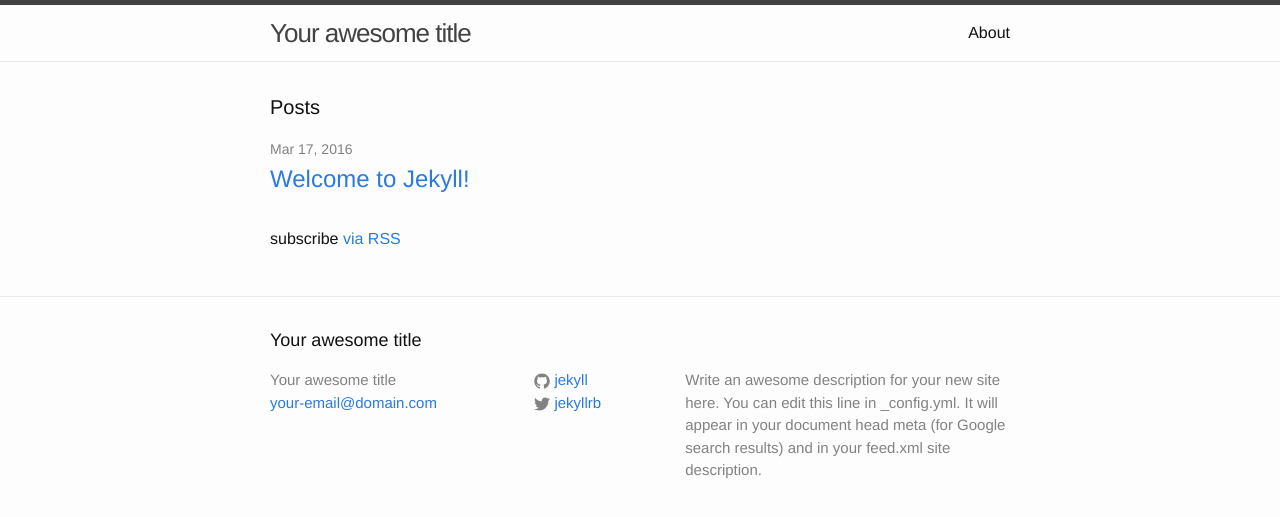
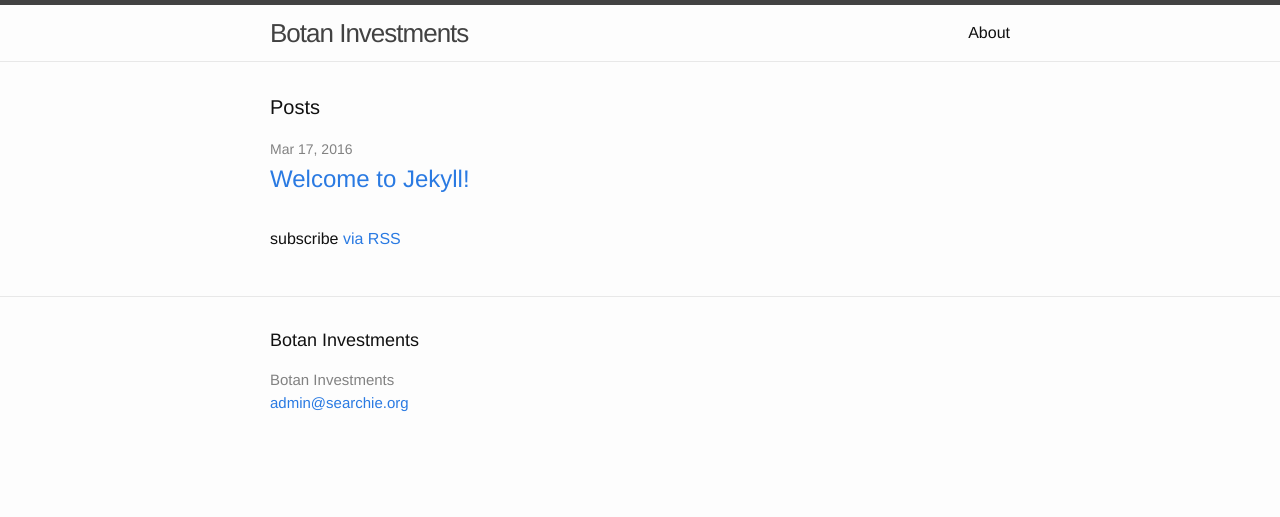
Before and after one commit to gfv/blog, a Jekyll site: the page built from index.html, in a window 1280 px wide. Shown: the top 517 px of the page. Built offline with Jekyll 4.4.1, drawn with Linux system fonts in a browser that asks for light colours.

Commit message:
change config

```diff
--- a/_config.yml
+++ b/_config.yml
@@ -6,16 +6,16 @@
 # 'jekyll serve'. If you change this file, please restart the server process.
 
 # Site settings
-title: Your awesome title
-email: your-email@domain.com
-description: > # this means to ignore newlines until "baseurl:"
-  Write an awesome description for your new site here. You can edit this
-  line in _config.yml. It will appear in your document head meta (for
-  Google search results) and in your feed.xml site description.
+title: Botan Investments
+email: admin@searchie.org
+# description: > # this means to ignore newlines until "baseurl:"
+#   Write an awesome description for your new site here. You can edit this
+#   line in _config.yml. It will appear in your document head meta (for
+#   Google search results) and in your feed.xml site description.
 baseurl: "" # the subpath of your site, e.g. /blog
 url: "http://yourdomain.com" # the base hostname & protocol for your site
-twitter_username: jekyllrb
-github_username:  jekyll
+#twitter_username: jekyllrb
+#github_username:  jekyll
 
 # Build settings
 markdown: kramdown
```
